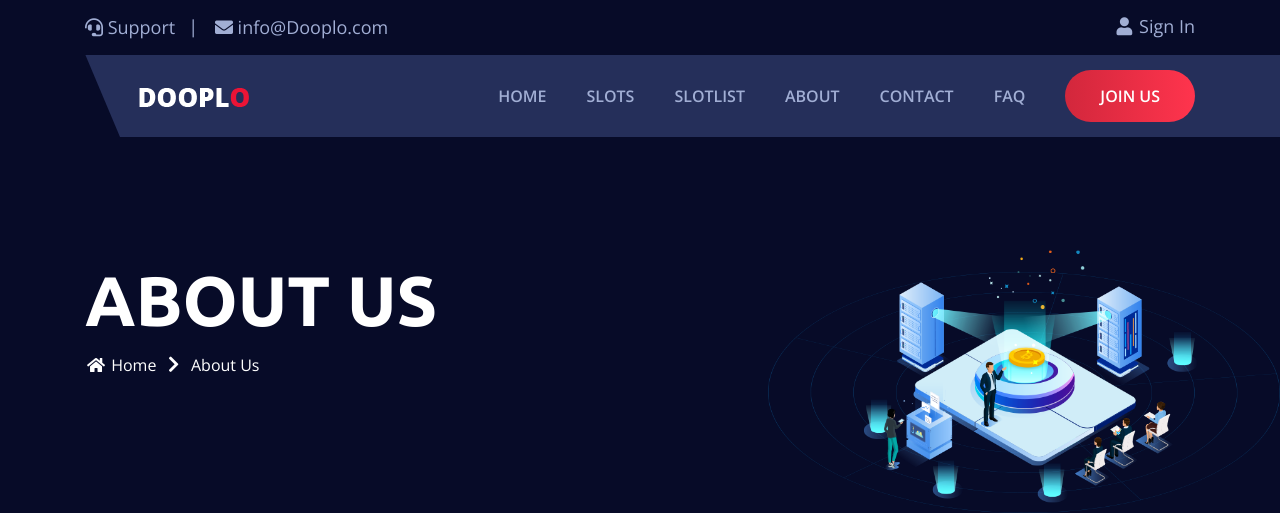
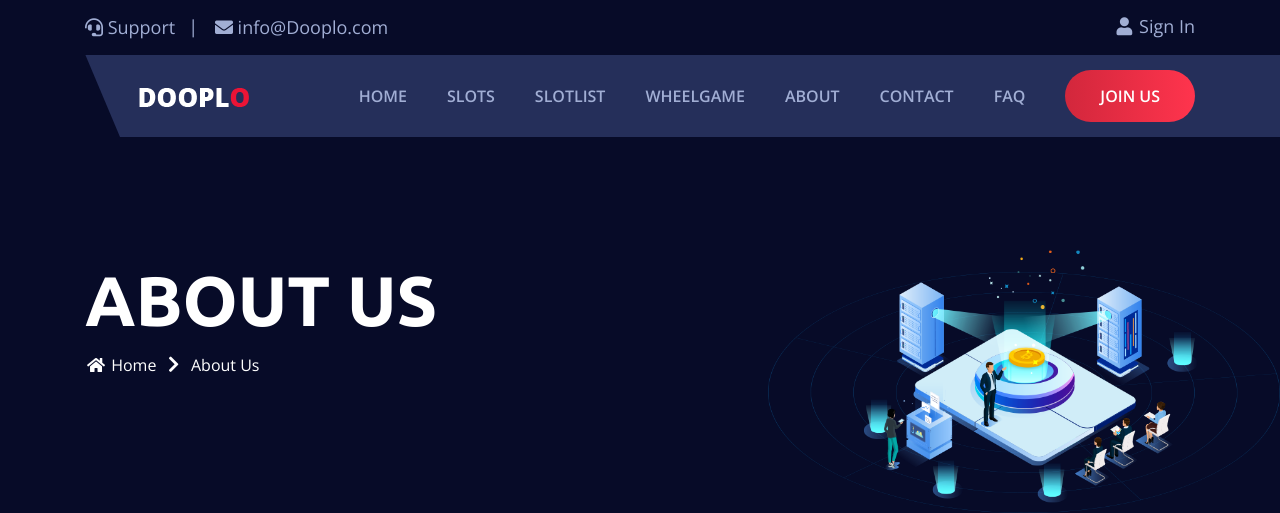
Before and after one commit to TeamBinaryBeast/Crypto-Wheel-Spin, a Django app: page /about/ in a window 1280 px wide. Shown: the top 513 px of the page. Run offline with Django 3.2, Linux system fonts and the light colour scheme; some libraries are stand-ins or nearby versions.

Commit message:
little fix

```diff
--- a/CryptoWheelSpin/wheelspin/templates/wheelspin/header.html
+++ b/CryptoWheelSpin/wheelspin/templates/wheelspin/header.html
@@ -66,6 +66,10 @@
 												<div class="mr-hover-effect"></div></a>
                                     </li>
                                     <li class="nav-item">
+                                        <a class="nav-link" href="/game">WheelGame
+												<div class="mr-hover-effect"></div></a>
+                                    </li>
+                                    <li class="nav-item">
                                         <a class="nav-link" href="/about">About
 												<div class="mr-hover-effect"></div></a>
                                     </li>
```
